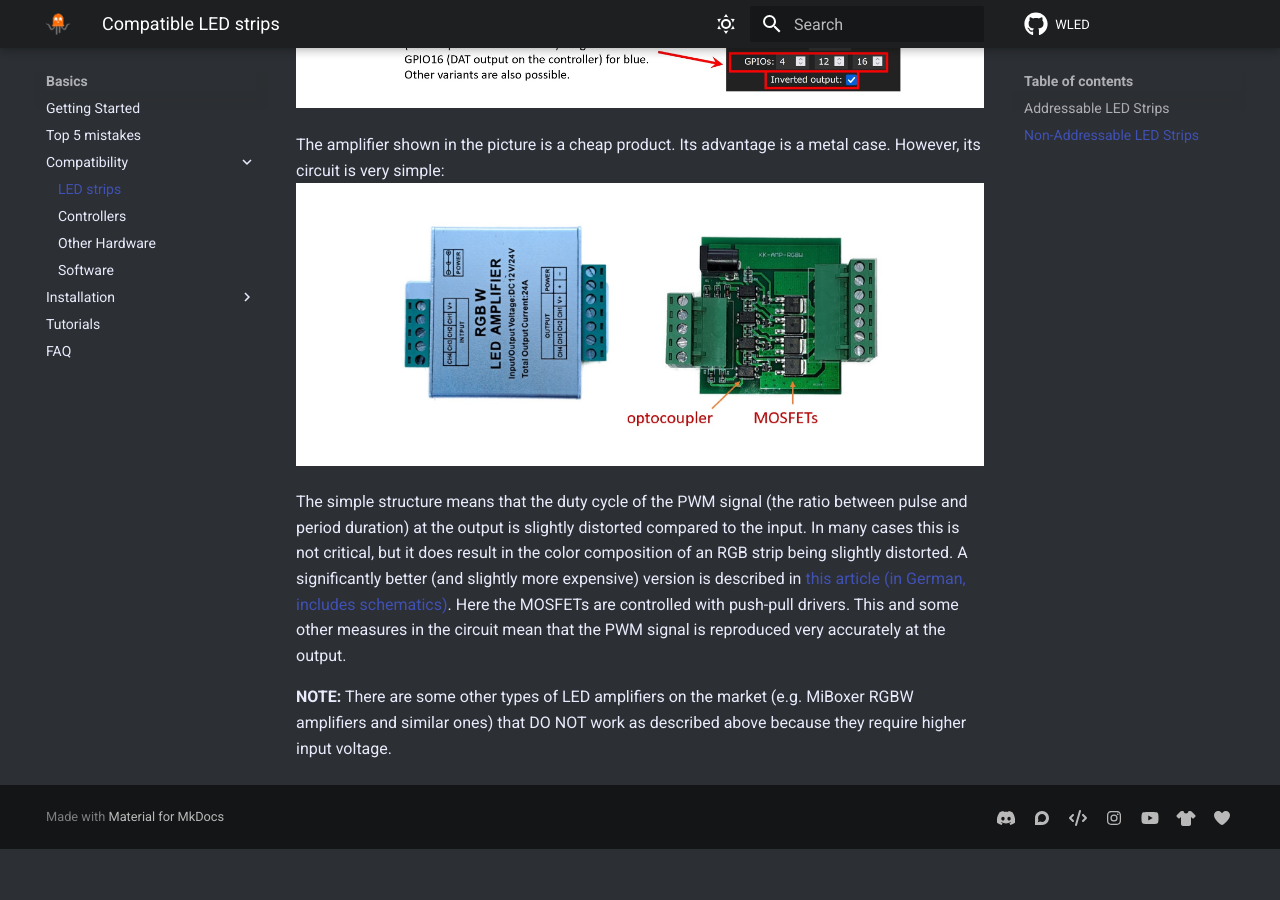
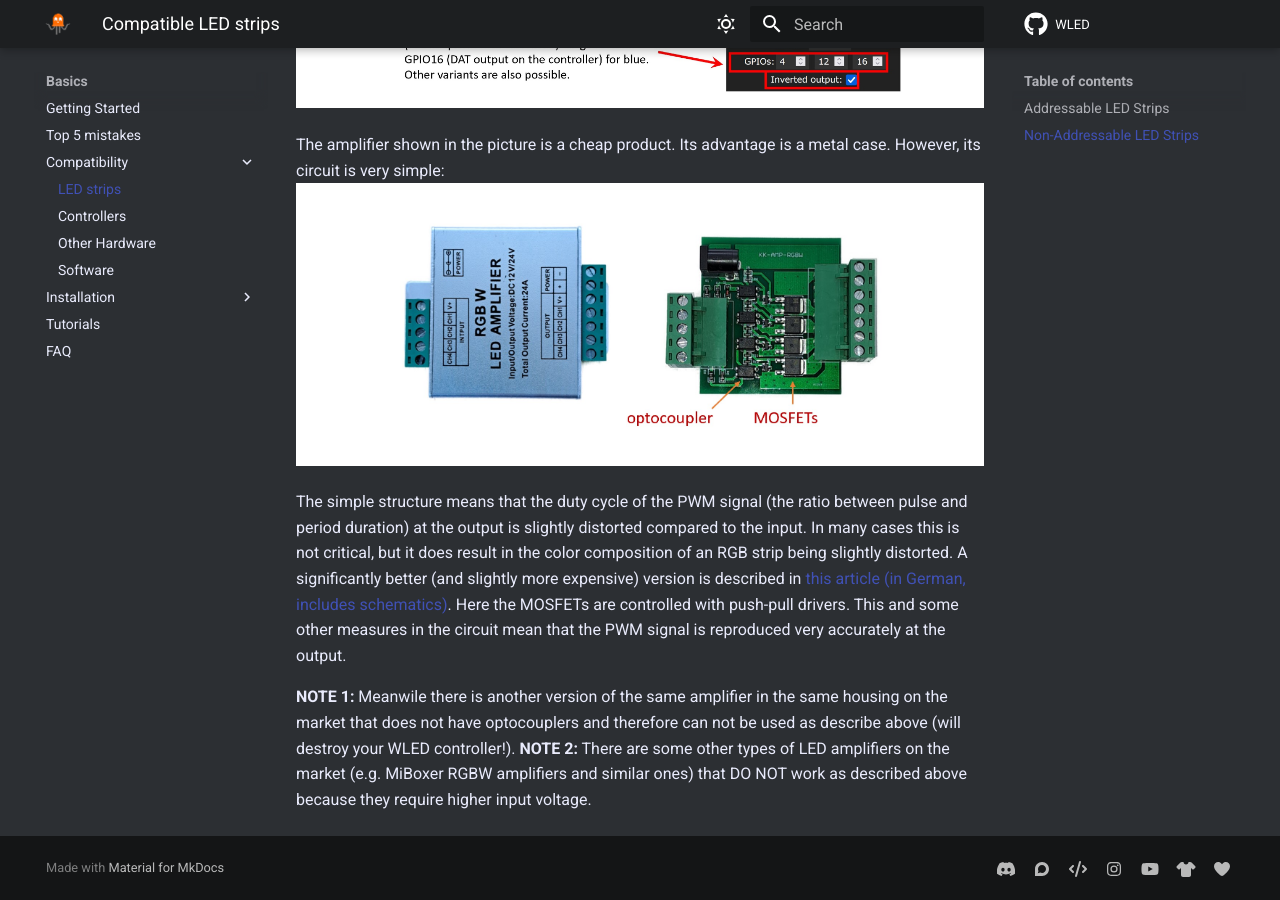
Before and after one commit to Aircoookie/WLED-Docs, an MkDocs documentation site: the page built from docs/basics/compatible-led-strips.md, in a window 1280 px wide and 900 px high, scrolled down 4075 px. Built offline with MkDocs 1.6.1 and Material for MkDocs 9.7.7, drawn with Linux system fonts in a browser that asks for light colours; comment, search, counter and statistics services are not loaded; before the commit the page ends 4924 px from its top, so only the background shows below that.

Commit message:
Update compatible-led-strips.md

```diff
--- a/docs/basics/compatible-led-strips.md
+++ b/docs/basics/compatible-led-strips.md
@@ -64,4 +64,5 @@ The amplifier shown in the picture is a cheap product. Its advantage is a metal
 
 The simple structure means that the duty cycle of the PWM signal (the ratio between pulse and period duration) at the output is slightly distorted compared to the input. In many cases this is not critical, but it does result in the color composition of an RGB strip being slightly distorted. A significantly better (and slightly more expensive) version is described in <a href="https://media.elv.com/file/143195_led_rgbw_repeater.pdf" target="_blank">this article (in German, includes schematics)</a>. Here the MOSFETs are controlled with push-pull drivers. This and some other measures in the circuit mean that the PWM signal is reproduced very accurately at the output.
 
-**NOTE:** There are some other types of LED amplifiers on the market (e.g. MiBoxer RGBW amplifiers and similar ones) that DO NOT work as described above because they require higher input voltage.
+**NOTE 1:** Meanwile there is another version of the same amplifier in the same housing on the market that does not have optocouplers and therefore can not be used as describe above (will destroy your WLED controller!).
+**NOTE 2:** There are some other types of LED amplifiers on the market (e.g. MiBoxer RGBW amplifiers and similar ones) that DO NOT work as described above because they require higher input voltage.
```
